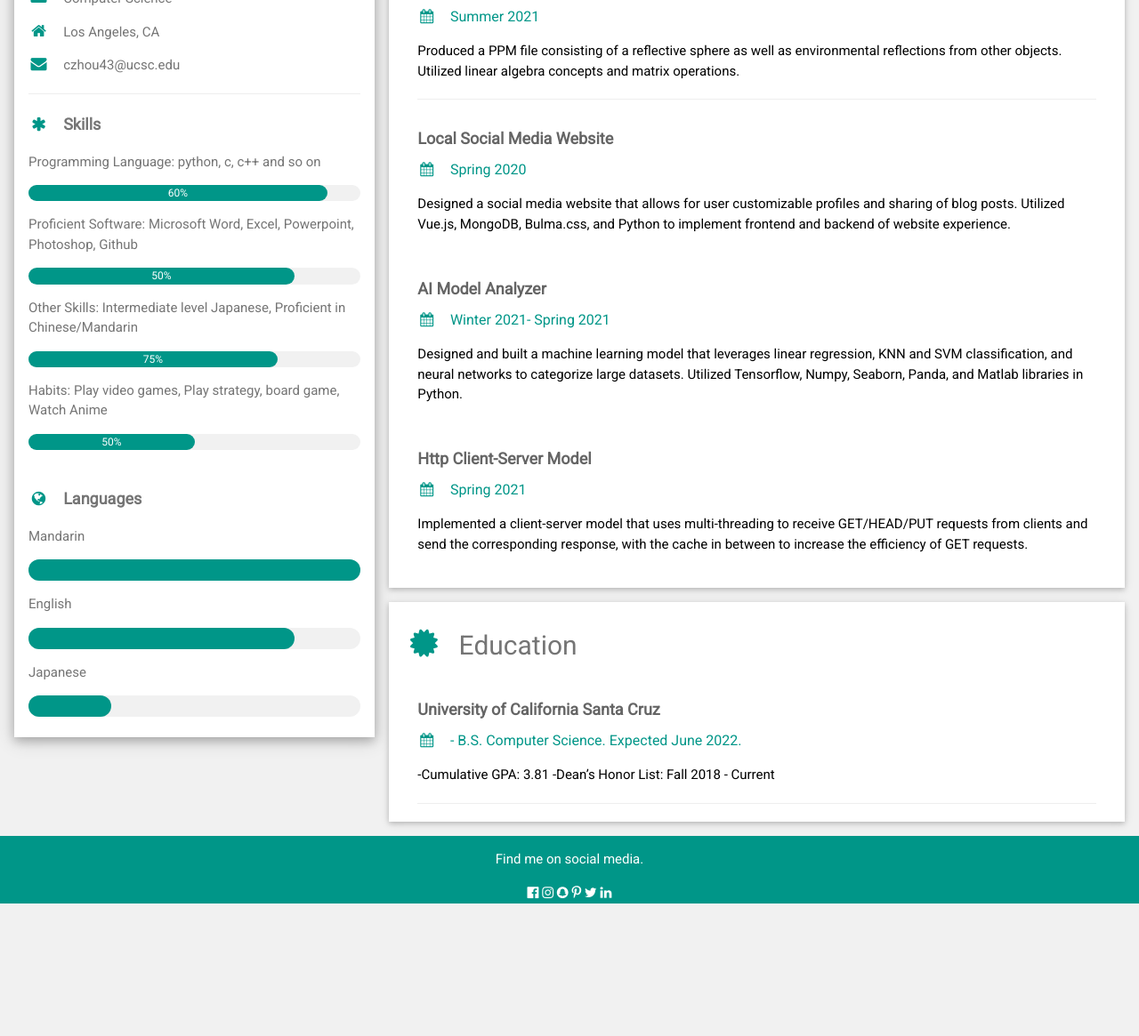
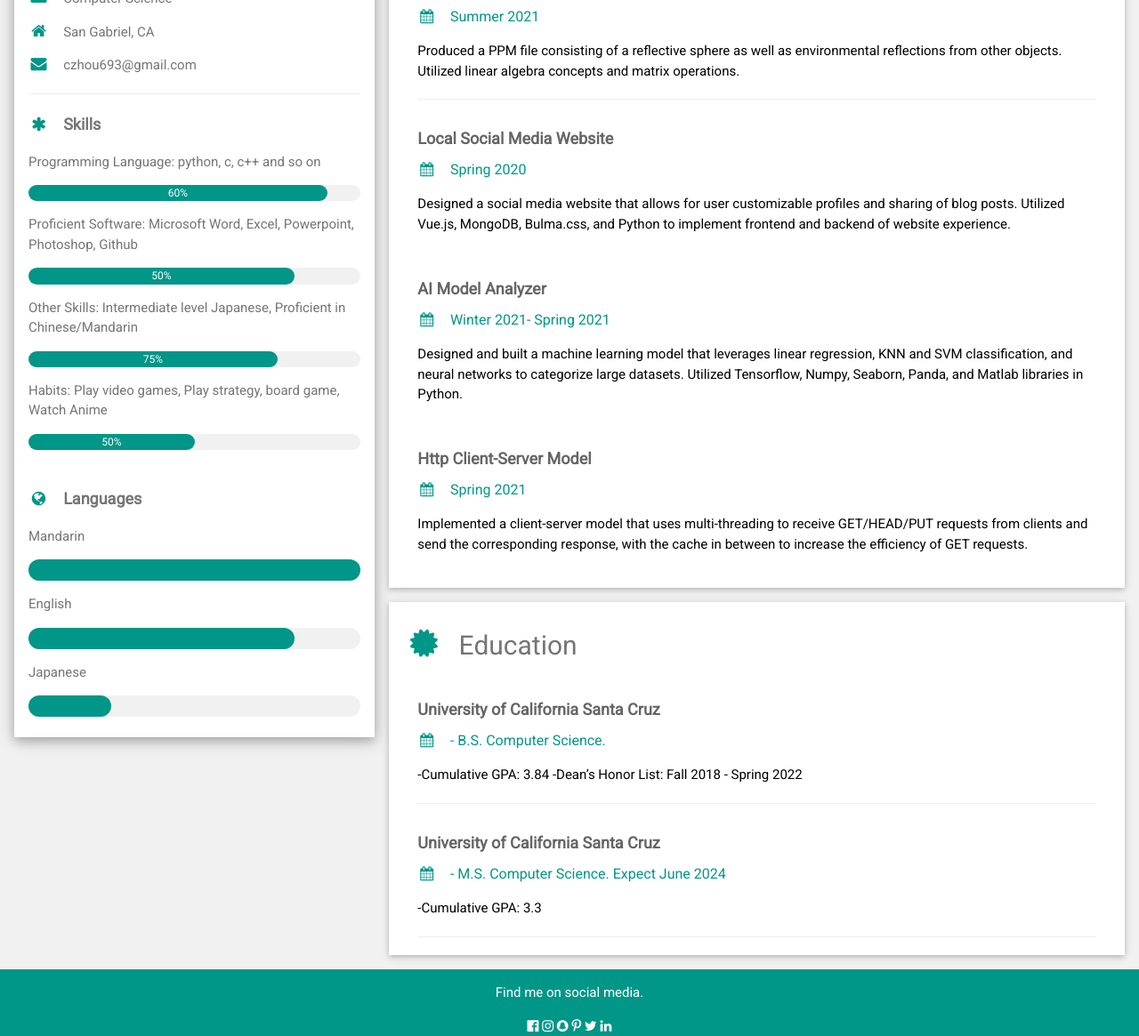
Before and after one commit to mzhou579/mzhou579.github.io, a plain HTML site: page index.html in a window 1280 px wide. Shown: the part 348-1513 px from the top of the page at 89% size. Before the commit the page ends 1364 px from the top, so only its background shows below. Drawn offline with nearby package versions, Linux system fonts and the light colour scheme.

Commit message:
Update index.html
education

```diff
--- a/index.html
+++ b/index.html
@@ -30,8 +30,8 @@ h2{color: white; font-family: "Roboto", sans-serif}
         </div>
         <div class="w3-container">
           <p><i class="fa fa-briefcase fa-fw w3-margin-right w3-large w3-text-teal"></i>Computer Science</p>
-          <p><i class="fa fa-home fa-fw w3-margin-right w3-large w3-text-teal"></i>Los Angeles, CA</p>
-          <p><i class="fa fa-envelope fa-fw w3-margin-right w3-large w3-text-teal"></i>czhou43@ucsc.edu</p>
+          <p><i class="fa fa-home fa-fw w3-margin-right w3-large w3-text-teal"></i>San Gabriel, CA</p>
+          <p><i class="fa fa-envelope fa-fw w3-margin-right w3-large w3-text-teal"></i>czhou693@gmail.com</p>
           <hr>
 
           <p class="w3-large"><b><i class="fa fa-asterisk fa-fw w3-margin-right w3-text-teal"></i>Skills</b></p>
@@ -113,12 +113,20 @@ h2{color: white; font-family: "Roboto", sans-serif}
         <h2 class="w3-text-grey w3-padding-16"><i class="fa fa-certificate fa-fw w3-margin-right w3-xxlarge w3-text-teal"></i>Education</h2>
         <div class="w3-container">
           <h5 class="w3-opacity"><b>University of California Santa Cruz</b></h5>
-          <h6 class="w3-text-teal"><i class="fa fa-calendar fa-fw w3-margin-right"></i>- B.S. Computer Science.  Expected June 2022.</h6>
-          <p>-Cumulative GPA: 3.81
-			 -Dean’s Honor List: Fall 2018 - Current</p>
+          <h6 class="w3-text-teal"><i class="fa fa-calendar fa-fw w3-margin-right"></i>- B.S. Computer Science.</h6>
+          <p>-Cumulative GPA: 3.84
+			 -Dean’s Honor List: Fall 2018 - Spring 2022</p>
+          <hr>
+        </div>
+	<div class="w3-container">
+          <h5 class="w3-opacity"><b>University of California Santa Cruz</b></h5>
+          <h6 class="w3-text-teal"><i class="fa fa-calendar fa-fw w3-margin-right"></i>- M.S. Computer Science. Expect June 2024</h6>
+          <p>-Cumulative GPA: 3.3
           <hr>
         </div>
       </div>
+
+
 
     <!-- End Right Column -->
     </div>
```
